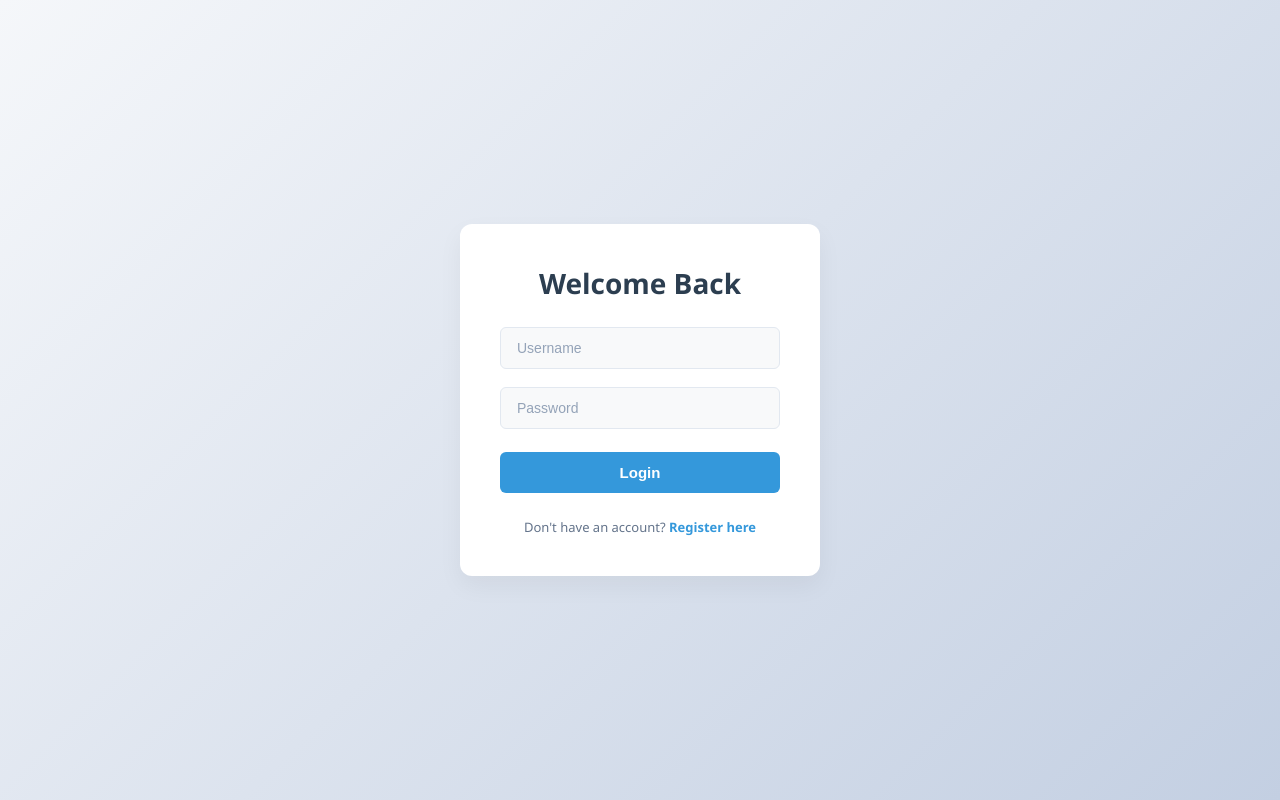
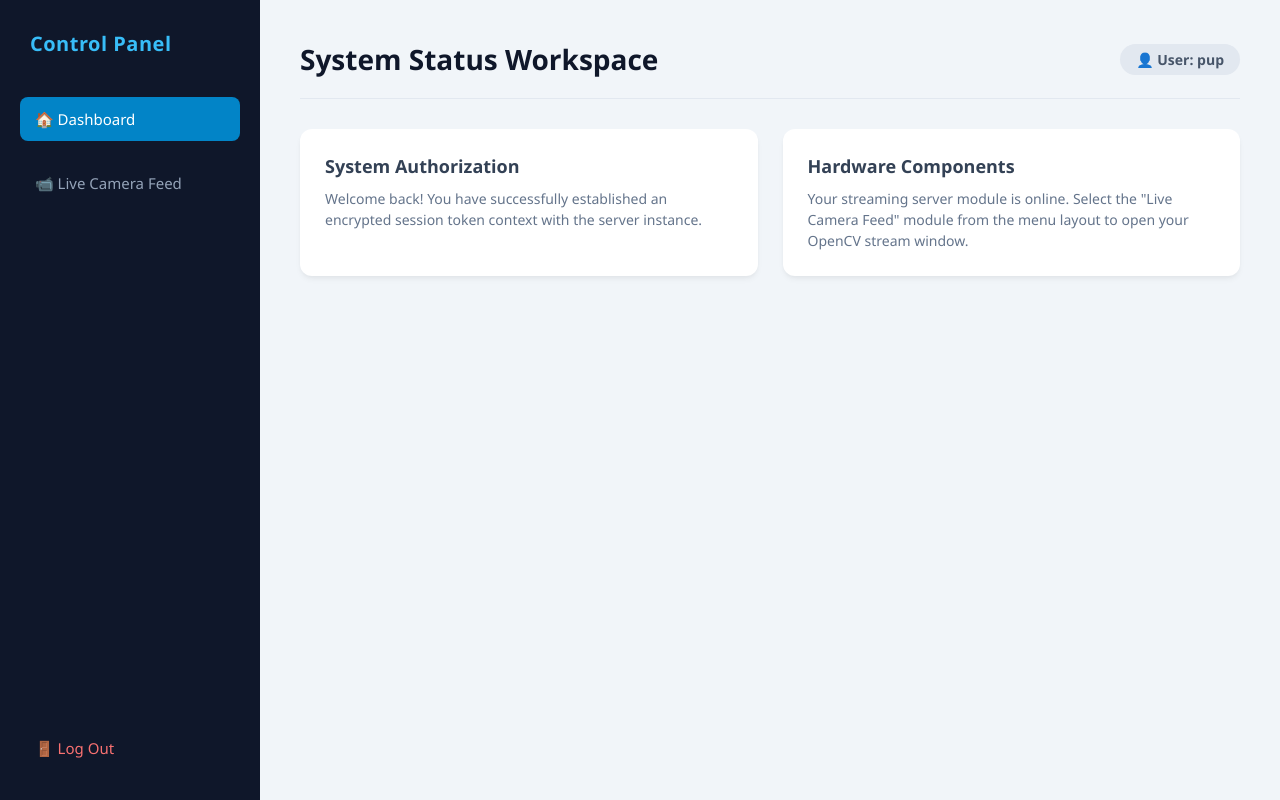
Before and after one commit to aaronjamesdg4241-prog/ip-camera-network, a Flask app: page /dashboard in a window 1280 px wide. Run offline with Flask 3, Linux system fonts and the light colour scheme; the visitor is signed in with stand-in values (Sample User, id 1); some libraries are stand-ins or nearby versions.

Commit message:
Update dashboard.html

```diff
--- a/templates/dashboard.html
+++ b/templates/dashboard.html
@@ -3,7 +3,7 @@
 <head>
     <meta charset="UTF-8" />
     <meta name="viewport" content="width=device-width, initial-scale=1.0" />
-<title>Login</title>
+    <title>Dashboard</title>
     <style>
         * {
             box-sizing: border-box;
@@ -13,153 +13,146 @@
 
         body {
             font-family: 'Segoe UI', Tahoma, Geneva, Verdana, sans-serif;
-    background: linear-gradient(135deg, #f5f7fa 0%, #c3cfe2 100%);
+            background: #f8fafc;
+            color: #1e293b;
             display: flex;
-    justify-content: center;
-    align-items: center;
-    height: 100vh;
+            min-height: 100vh;
         }
 
-  .login-container {
-    background: #ffffff;
-    padding: 40px;
-    border-radius: 12px;
-    box-shadow: 0 10px 25px rgba(0, 0, 0, 0.05);
-    width: 360px;
-    transition: transform 0.2s ease, box-shadow 0.2s ease;
+        /* Sidebar Navigation */
+        .sidebar {
+            width: 260px;
+            background: #0f172a;
+            color: #fff;
+            padding: 30px 20px;
+            display: flex;
+            flex-direction: column;
+            gap: 20px;
         }
 
-  .login-container:hover {
-    transform: translateY(-2px);
-    box-shadow: 0 12px 30px rgba(0, 0, 0, 0.08);
+        .sidebar h2 {
+            font-size: 20px;
+            font-weight: 600;
+            letter-spacing: 0.5px;
+            margin-bottom: 20px;
+            padding-left: 10px;
+            color: #38bdf8;
         }
 
-  h2 {
-    color: #2c3e50;
-    font-size: 28px;
-    font-weight: 600;
-    margin-bottom: 25px;
-    text-align: center;
-  }
-
-  .input-group {
-    margin-bottom: 18px;
-  }
-
-  input {
-    display: block;
-    width: 100%;
-    padding: 12px 16px;
-    font-size: 14px;
-    background: #f8f9fa;
-    color: #2c3e50;
-    border: 1px solid #e2e8f0;
-    border-radius: 6px;
-    outline: none;
+        .sidebar a {
+            color: #94a3b8;
+            text-decoration: none;
+            padding: 12px 15px;
+            border-radius: 8px;
+            font-size: 15px;
+            font-weight: 500;
             transition: all 0.2s ease;
         }
 
-  input:focus {
-    background: #ffffff;
-    border-color: #3498db;
-    box-shadow: 0 0 0 3px rgba(52, 152, 219, 0.15);
+        .sidebar a:hover {
+            background: #1e293b;
+            color: #fff;
         }
 
-  input::placeholder {
-    color: #94a3b8;
+        .sidebar a.active {
+            background: #0284c7;
+            color: #fff;
         }
 
-  button {
-    width: 100%;
-    padding: 12px;
-    background: #3498db;
-    color: #fff;
-    border: none;
-    border-radius: 6px;
-    font-size: 15px;
-    font-weight: 600;
-    cursor: pointer;
-    transition: background 0.2s ease;
-    margin-top: 5px;
+        .sidebar a.logout-btn {
+            margin-top: auto;
+            color: #f87171;
         }
 
-  button:hover {
-    background: #2980b9;
+        .sidebar a.logout-btn:hover {
+            background: #7f1d1d;
+            color: #fca5a5;
         }
 
-  button:active {
-    transform: scale(0.99);
+        /* Main Content Panel */
+        .main-content {
+            flex: 1;
+            padding: 40px;
+            background: #f1f5f9;
         }
 
-  .flash-messages {
-    background: #fdf2f2;
-    color: #de3e3e;
-    border: 1px solid #f8b4b4;
-    padding: 10px;
-    border-radius: 6px;
-    margin-bottom: 20px;
-    font-size: 13px;
-    text-align: center;
+        .header-bar {
+            display: flex;
+            justify-content: space-between;
+            align-items: center;
+            margin-bottom: 30px;
+            border-bottom: 1px solid #e2e8f0;
+            padding-bottom: 20px;
         }
 
-  .flash-messages p {
-    margin-bottom: 4px;
-  }
-  .flash-messages p:last-child {
-    margin-bottom: 0;
+        .header-bar h1 {
+            font-size: 28px;
+            font-weight: 600;
+            color: #0f172a;
         }
 
-  .footer-text {
-    font-size: 13px;
-    color: #64748b;
-    text-align: center;
-    margin-top: 25px;
+        .user-tag {
+            background: #e2e8f0;
+            padding: 6px 16px;
+            border-radius: 20px;
+            font-size: 14px;
+            font-weight: 600;
+            color: #475569;
         }
 
-  .footer-text a {
-    color: #3498db;
-    text-decoration: none;
-    font-weight: 600;
-    transition: color 0.2s ease;
+        .card-grid {
+            display: grid;
+            grid-template-columns: repeat(auto-fit, minmax(280px, 1fr));
+            gap: 25px;
         }
 
-  .footer-text a:hover {
-    color: #1f618d;
-    text-decoration: underline;
+        .card {
+            background: #ffffff;
+            padding: 25px;
+            border-radius: 12px;
+            box-shadow: 0 4px 6px -1px rgba(0, 0, 0, 0.05), 0 2px 4px -1px rgba(0, 0, 0, 0.03);
+        }
+
+        .card h3 {
+            font-size: 18px;
+            color: #334155;
+            margin-bottom: 10px;
+        }
+
+        .card p {
+            color: #64748b;
+            font-size: 14px;
+            line-height: 1.5;
         }
     </style>
 </head>
 <body>
 
-<div class="login-container">
-  <form method="POST" action="{{ url_for('login') }}">
-    <h2>Welcome Back</h2>
+    <nav class="sidebar">
+        <h2>Control Panel</h2>
+        <a href="{{ url_for('dashboard') }}" class="active">🏠 Dashboard</a>
+        <a href="{{ url_for('camera') }}">📹 Live Camera Feed</a>
+        <a href="{{ url_for('logout') }}" class="logout-btn">🚪 Log Out</a>
+    </nav>
 
-    {% with messages = get_flashed_messages() %}
-      {% if messages %}
-        <div class="flash-messages">
-          {% for message in messages %}
-            <p>{{ message }}</p>
-          {% endfor %}
-        </div>
-      {% endif %}
-    {% endwith %}
+    <main class="main-content">
+        <header class="header-bar">
+            <h1>System Status Workspace</h1>
+            <span class="user-tag">👤 User: pup</span>
+        </header>
 
-    <div class="input-group">
-      <input type="text" name="username" placeholder="Username" required />
+        <section class="card-grid">
+            <div class="card">
+                <h3>System Authorization</h3>
+                <p>Welcome back! You have successfully established an encrypted session token context with the server instance.</p>
             </div>
 
-    <div class="input-group">
-      <input type="password" name="password" placeholder="Password" required />
+            <div class="card">
+                <h3>Hardware Components</h3>
+                <p>Your streaming server module is online. Select the "Live Camera Feed" module from the menu layout to open your OpenCV stream window.</p>
             </div>
-
-    <button type="submit">Login</button>
-
-    <p class="footer-text">
-      Don't have an account? <a href="{{ url_for('register') }}">Register here</a>
-    </p>
-  </form>
-</div>
+        </section>
+    </main>
 
 </body>
 </html>
```
Lines whose indentation alone changed are shown as unchanged.
